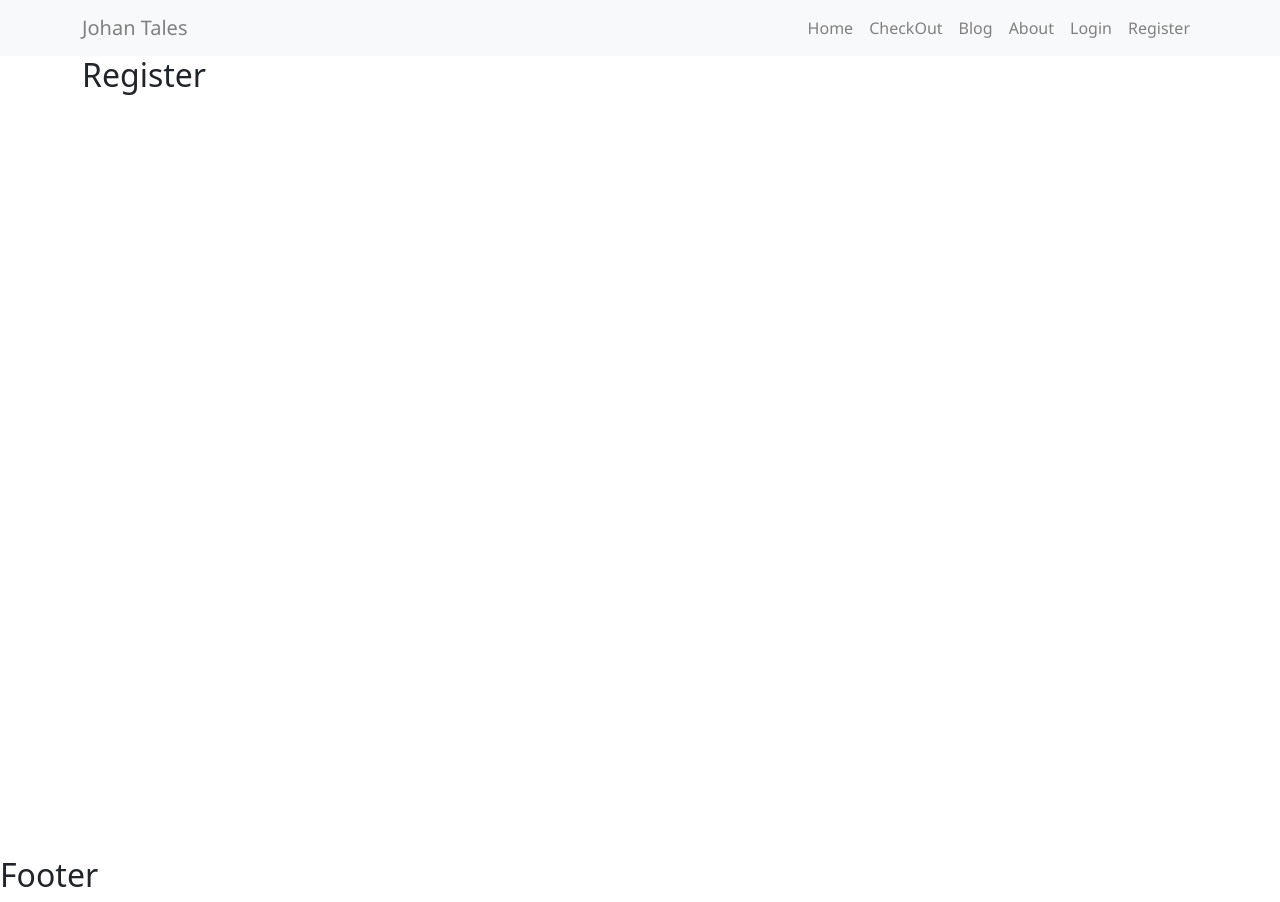
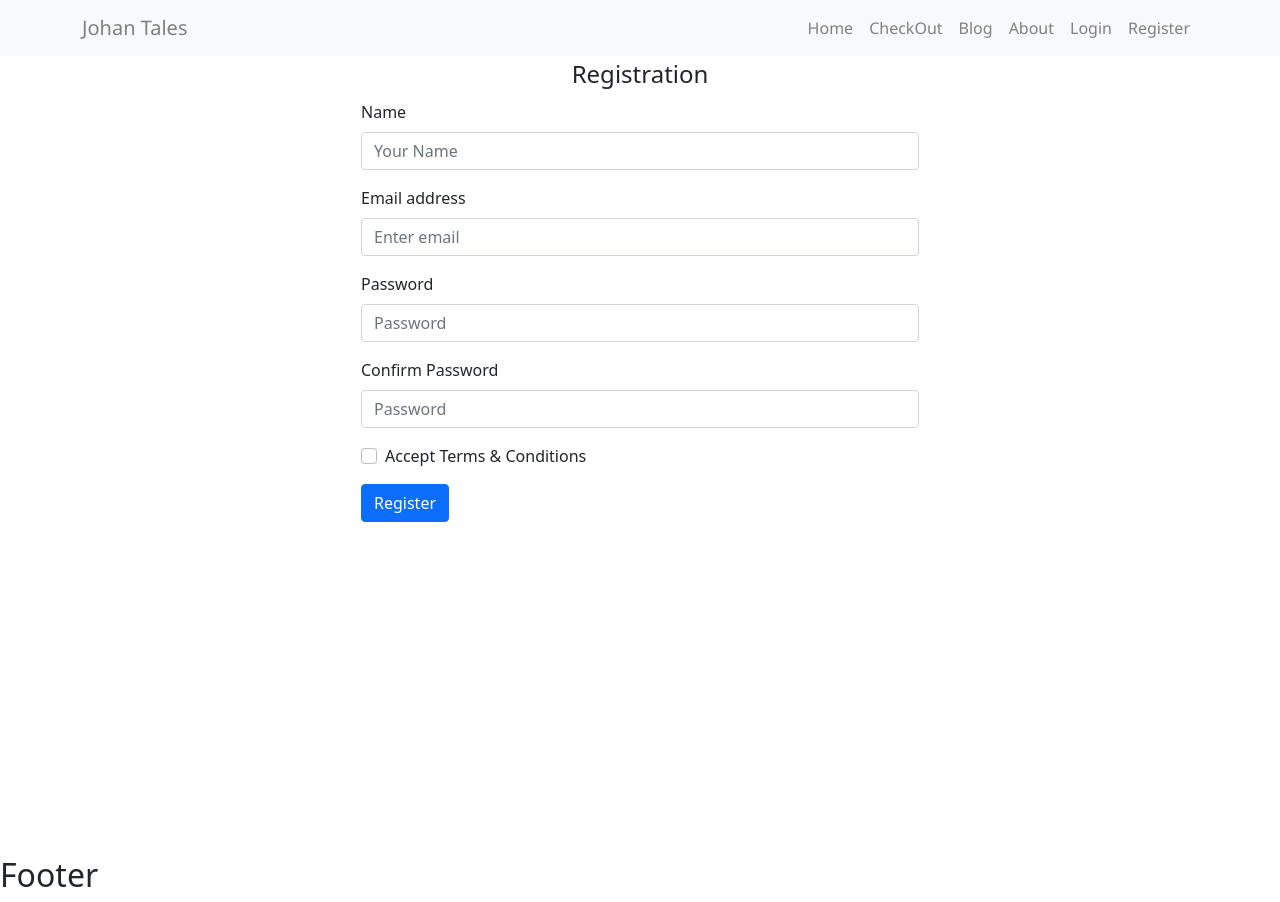
Before and after one commit to HayeulTanjib/Wild-Photographer, a React (Create React App) app: page /register in a window 1280 px wide. Built offline with nearby package versions, Linux system fonts and the light colour scheme.

Commit message:
Login & Registration design done

```diff
--- a/package.json
+++ b/package.json
@@ -11,6 +11,7 @@
     "react": "^18.0.0",
     "react-bootstrap": "^2.2.3",
     "react-dom": "^18.0.0",
+    "react-firebase-hooks": "^5.0.3",
     "react-icons": "^4.3.1",
     "react-router-dom": "^6.3.0",
     "react-scripts": "5.0.0",
--- a/src/Components/Authentication/Login/Login.js
+++ b/src/Components/Authentication/Login/Login.js
@@ -1,9 +1,34 @@
 import React from 'react';
+import { Form, Button } from 'react-bootstrap';
 
 const Login = () => {
+
+
+const handleLoginForm = (event) => {
+
+}
+
+
+
     return (
         <div>
-            <h2>Login</h2>
+            <div className='w-50 mx-auto '>
+                <legend className='text-center'>LogIn</legend>
+                <Form onSubmit={handleLoginForm}>
+                    <Form.Group className="mb-3" controlId="formBasicEmail">
+                        <Form.Label>Email address</Form.Label>
+                        <Form.Control type="email" className='shadow-none' placeholder="Enter email" />
+                    </Form.Group>
+
+                    <Form.Group className="mb-3" controlId="formBasicPassword">
+                        <Form.Label>Password</Form.Label>
+                        <Form.Control type="password" className='shadow-none' placeholder="Password" />
+                    </Form.Group>
+                    <Button variant="primary" type="submit">
+                        Login
+                    </Button>
+                </Form>
+            </div>
         </div>
     );
 };
--- a/src/Components/Authentication/Register/Register.js
+++ b/src/Components/Authentication/Register/Register.js
@@ -1,9 +1,47 @@
 import React from 'react';
+import { Form, Button } from 'react-bootstrap';
+import { useCreateUserWithEmailAndPassword } from 'react-firebase-hooks/auth';
 
 const Register = () => {
+    const [createUserWithEmailAndPassword, user, loading, error] = useCreateUserWithEmailAndPassword();
+
+
+    const handleRegForm = (event) => {
+
+    }
+
+
     return (
-        <div>
-            <h2>Register</h2>
+        <div className='w-50 mx-auto'>
+            <legend className='text-center'>Registration</legend>
+            <Form onSubmit={handleRegForm}>
+                <Form.Group className="mb-3" controlId="formBasicEmail">
+                    <Form.Label>Name</Form.Label>
+                    <Form.Control type="text" className='shadow-none' placeholder="Your Name" />
+                </Form.Group>
+
+                <Form.Group className="mb-3" controlId="formBasicEmail">
+                    <Form.Label>Email address</Form.Label>
+                    <Form.Control type="email" className='shadow-none' placeholder="Enter email" />
+                </Form.Group>
+
+                <Form.Group className="mb-3" controlId="formBasicPassword">
+                    <Form.Label>Password</Form.Label>
+                    <Form.Control type="password" className='shadow-none' placeholder="Password" />
+                </Form.Group>
+
+                <Form.Group className="mb-3" controlId="formBasicPassword2">
+                    <Form.Label>Confirm Password</Form.Label>
+                    <Form.Control type="password" className='shadow-none' placeholder="Password" />
+                </Form.Group>
+
+                <Form.Group className="mb-3" controlId="formBasicCheckbox">
+                    <Form.Check type="checkbox" className='shadow-none' label="Accept Terms & Conditions" />
+                </Form.Group>
+                <Button variant="primary" type="submit">
+                    Register
+                </Button>
+            </Form>
         </div>
     );
 };
--- a/src/index.css
+++ b/src/index.css
@@ -19,6 +19,15 @@ body {
   transition: .3s ease-in-out;
 }
 
+.btn:focus {
+  outline: none;
+  box-shadow: none;
+  }
+  .btn{
+  box-shadow: none !important
+  }
+
+
 code {
   font-family: source-code-pro, Menlo, Monaco, Consolas, 'Courier New',
     monospace;
```
Also changed, not shown: src/Firebase/firebase.config.js (+17 -0 lines), 1 other file (tests, documents, lock files or other folders).
